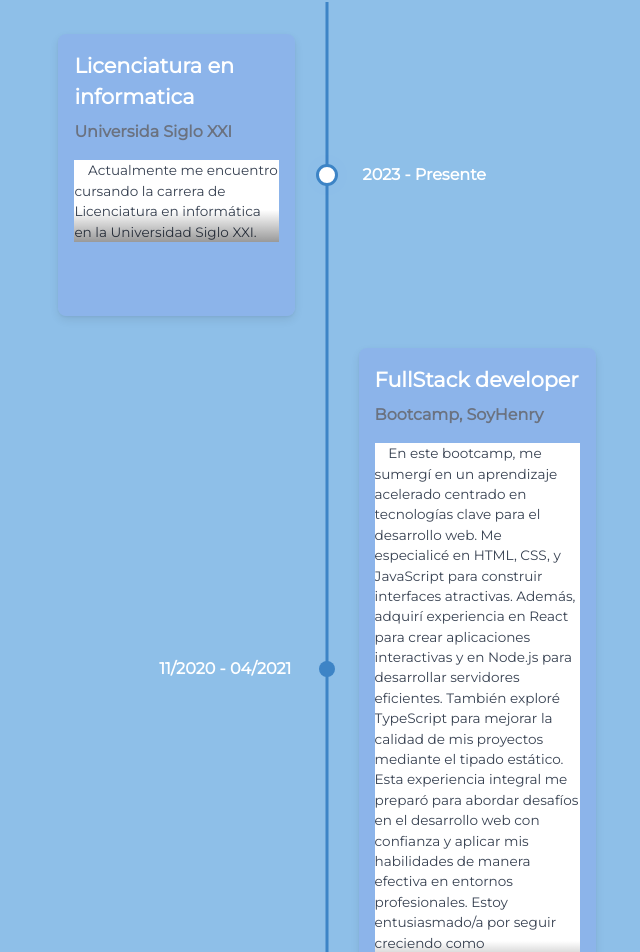
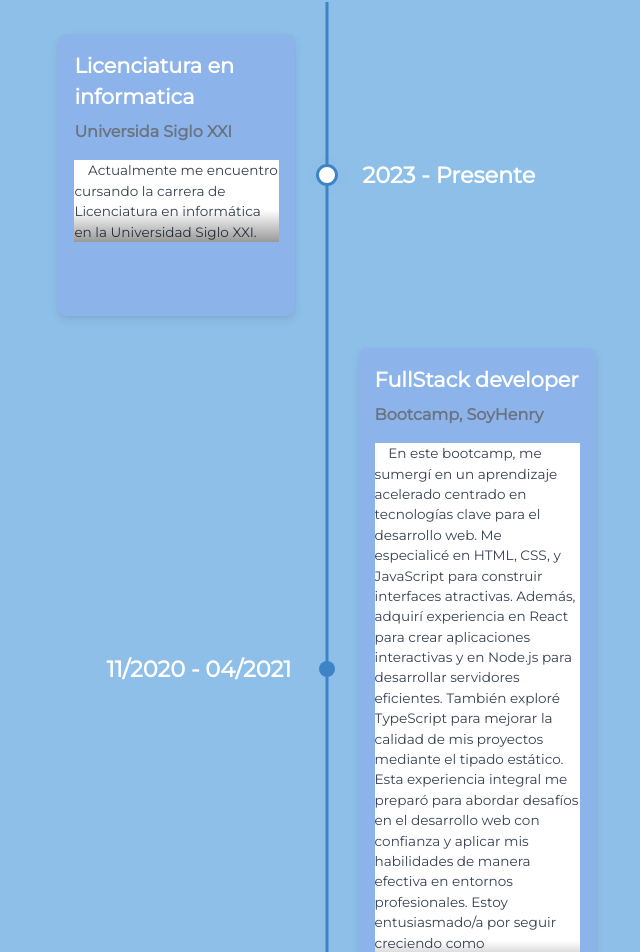
Before and after one commit to Juanse1998/Portfolio, a React (Create React App) app: page / in a window 1280 px wide. Shown: the part 1490-2442 px from the top of the page, without its empty margins (149-789 px from the left). Built offline with nearby package versions, Linux system fonts and the light colour scheme.

Commit message:
update font size

```diff
--- a/src/Components/EducationTwo/EducationTwo.css
+++ b/src/Components/EducationTwo/EducationTwo.css
@@ -28,42 +28,14 @@
   font-size: 1.10rem !important;
 }
 
-/* .eITYbJ {
-  background-color: rgba(118, 84, 255, 0.09) !important;
-  border-radius: 25px !important;
+.TitleWrapper-sc-13izrht-0 {
+  overflow: visible !important;
 }
 
-
-.dHWHqM {
-  display: none !important;
-  background-color: rgba(118, 84, 255, 0.09) !important;
-}
-
-.ceCIji {
-  color: #ffffff !important;
-  font-size: 1.3rem !important;
-}
-
-.hFrYSD {
+.TimelineControlContainer-sc-cif21b-4 {
   display: none !important;
 }
 
-.jlQVsy {
-  background: none !important;
-  color: #ffffff !important;
-  font-size: 1.3rem !important;
-}
-.jHGHrJ {
-  font-size: 1rem !important;
-}
-
-.react-reveal {
-  width: auto !important;
-}
-
-.jaQaOm {
-  font-size: 1.02rem !important;
-} */
 
 
 @media only screen and (max-width: 708px) {
@@ -75,10 +47,6 @@
   }
   div.vertical-item-row > div:nth-child(3) {
       width: 15% !important;
-  }
-
-  .TitleWrapper-sc-13izrht-0 {
-    overflow: none !important;
   }
 
   .TimelineContentDetails-sc-d7qjm1-5 {
@@ -93,4 +61,8 @@
     font-size: 0.8rem !important;
   }
 
+  .TitleWrapper-sc-13izrht-0 {
+    overflow: visible !important;
+  }
+
 }
--- a/src/Components/EducationTwo/EducationTwo.jsx
+++ b/src/Components/EducationTwo/EducationTwo.jsx
@@ -68,7 +68,7 @@ function EducationTwo(props) {
                   cardDescription: '1rem',
                   cardText: '1.02rem',
                   cardTitle: '1.3rem',
-                  title: '1rem',
+                  title: '1.4rem',
                 }}
                 classNames={{
                   card: 'my-card',
```
